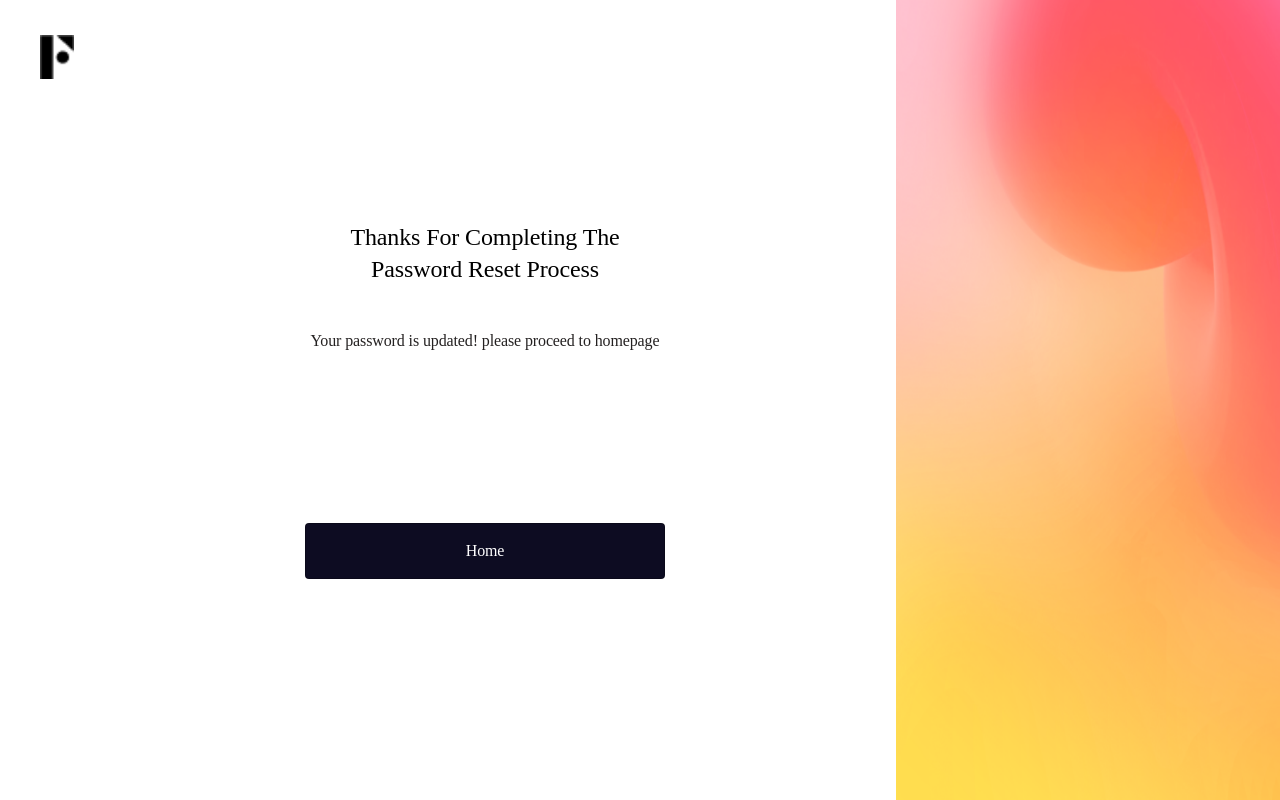
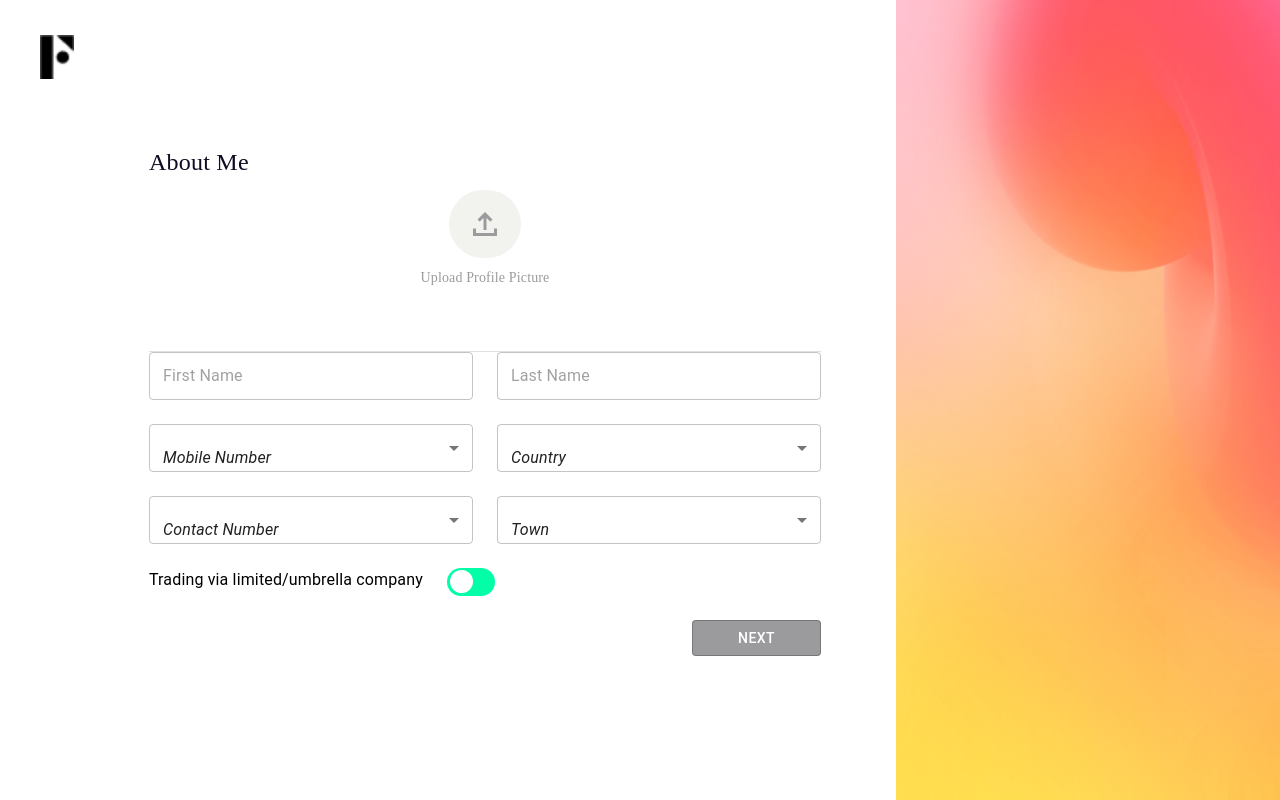
Before and after one commit to sunil2798/BuilderDesign, a React (Create React App) app: page /signupformik in a window 1280 px wide. Built offline with nearby package versions, Linux system fonts and the light colour scheme.

Commit message:
working on Aboutme

```diff
--- a/src/component/vishal/SignUpFormik.jsx
+++ b/src/component/vishal/SignUpFormik.jsx
@@ -4,6 +4,7 @@ import logoV from "../../img/logoV.png";
 import SignUp from "./signupScreenComponent/SignUp";
 import ForgotPass from "./signupScreenComponent/ForgotPass";
 import PasswordSuccess from "./signupScreenComponent/PasswordSuccess";
+import AboutMe from "./signupScreenComponent/AboutMe";
 
 
 export default class SignUpFormik extends Component {
@@ -41,7 +42,8 @@ export default class SignUpFormik extends Component {
         <div style={webStyle.logInLeft}>
           <div
             style={{
-              width: "360px",
+              // width: "360px", // use this for SignUp,ForgotPass,PasswordSuccess
+              width: "672px",  // use this
               gap: "8px",
               flexShrink: "0",
             }}
@@ -50,7 +52,8 @@ export default class SignUpFormik extends Component {
 
             {/* <SignUp /> */}
             {/* <ForgotPass /> */}
-            <PasswordSuccess />
+            {/* <PasswordSuccess /> */}
+            <AboutMe />
 
             {/* change component structure start */}
           </div>
--- a/src/component/vishal/editProfile.css
+++ b/src/component/vishal/editProfile.css
@@ -7,3 +7,6 @@
   width: 100% !important;
   align-self: center !important;
 }
+.MuiMenu-list {
+  background-color: #fff;
+}
--- /dev/null
+++ b/src/component/vishal/signupScreenComponent/AboutMe.jsx
@@ -0,0 +1,211 @@
+import {
+  Box,
+  Button,
+  MenuItem,
+  Select,
+  TextField,
+  Typography,
+} from "@material-ui/core";
+import React, { Component } from "react";
+import upload from "../../../img/upload.png";
+import "./aboutMe.css";
+
+export default class AboutMe extends Component {
+  constructor(props) {
+    super(props);
+    this.state = {
+      age: "",
+      personName: [],
+    };
+  }
+
+  dropDownHandle = (event) => {
+    this.setState({
+      age: event.target.values,
+    });
+  };
+
+  render() {
+    return (
+      <div
+        style={{ maxWidth: "672px", display: "flex", flexDirection: "column" }}
+      >
+        <Typography
+          style={{
+            fontFamily: "Silka",
+            color: "#0D0C22",
+            fontSize: "24px",
+            fontWeight: 500,
+            fontStyle: "normal",
+            lineHeight: "-0.15px",
+          }}
+        >
+          About Me
+        </Typography>
+
+        <Box
+          style={{
+            display: "flex",
+            flexDirection: "column",
+            alignItems: "center",
+            gap: "10px",
+            marginTop: "10px",
+            paddingBottom: "64px",
+            borderBottom: "1px solid #DFDFDF",
+          }}
+        >
+          <Box
+            style={{
+              Height: "72px",
+              width: "72px",
+              borderRadius: "60px",
+              backgroundColor: "#F2F3EE",
+              padding: "16px",
+              flexShrink: 0,
+              display: "flex",
+              justifyContent: "center",
+              alignItems: "center",
+            }}
+          >
+            <img
+              style={{ width: "36px", height: "36px" }}
+              src={upload}
+              alt="profileImg"
+            />
+          </Box>
+          <Box>
+            <Typography
+              style={{
+                fontFamily: "Silka",
+                color: "#9B9B9D",
+                fontSize: "14px",
+                fontWeight: 500,
+                fontStyle: "normal",
+                lineHeight: "19.36px",
+              }}
+            >
+              Upload Profile Picture
+            </Typography>
+          </Box>
+        </Box>
+        <Box
+          style={{
+            maxWidth: "672px",
+            display: "flex",
+            flexDirection: "column",
+            gap: "24px",
+          }}
+        >
+          <Box style={{ maxWidth: "672px", display: "flex", gap: "24px" }}>
+            <TextField
+              variant="outlined"
+              placeholder="First Name"
+              style={{ height: "48px", Width: "50%" }}
+            />
+            <TextField
+              variant="outlined"
+              placeholder="Last Name"
+              style={{ height: "48px", Width: "50%" }}
+            />
+          </Box>
+          {/* =================== */}
+          <Box style={{ width: "100%", display: "flex", gap: "24px" }}>
+            <Box style={{ position: "relative" }}>
+              <Select
+                className="aboutMe"
+                variant="outlined"
+                style={{ height: "48px", width: "324px" }}
+                value={this.state.age}
+                onChange={this.dropDownHandle}
+                displayEmpty
+                inputProps={{ "aria-label": "Without label" }}
+              >
+                <MenuItem value="">
+                  <em>Mobile Number</em>
+                </MenuItem>
+                <MenuItem value={10}>Ten</MenuItem>
+                <MenuItem value={20}>Twenty</MenuItem>
+                <MenuItem value={30}>Thirty</MenuItem>
+              </Select>
+            </Box>
+
+            <Box style={{ position: "relative" }}>
+              <Select
+                variant="outlined"
+                className="aboutMe"
+                style={{ height: "48px", width: "324px" }}
+                placeholder="Country"
+                value={this.state.age}
+                onChange={this.dropDownHandle}
+                displayEmpty
+                inputProps={{ "aria-label": "Without label" }}
+              >
+                <MenuItem value="">
+                  <em>Country</em>
+                </MenuItem>
+                <MenuItem value={10}>Ten</MenuItem>
+                <MenuItem value={20}>Twenty</MenuItem>
+                <MenuItem value={30}>Thirty</MenuItem>
+              </Select>
+            </Box>
+          </Box>
+          {/* ------------------------ */}
+          <Box style={{ width: "100%", display: "flex", gap: "24px" }}>
+            <Box style={{ position: "relative" }}>
+              <Select
+                className="aboutMe"
+                variant="outlined"
+                style={{ height: "48px", width: "324px" }}
+                value={this.state.age}
+                onChange={this.dropDownHandle}
+                displayEmpty
+                inputProps={{ "aria-label": "Without label" }}
+              >
+                <MenuItem value="">
+                  <em>Contact Number</em>
+                </MenuItem>
+                <MenuItem value={10}>Ten</MenuItem>
+                <MenuItem value={20}>Twenty</MenuItem>
+                <MenuItem value={30}>Thirty</MenuItem>
+              </Select>
+            </Box>
+
+            <Box style={{ position: "relative" }}>
+              <Select
+                variant="outlined"
+                className="aboutMe"
+                style={{ height: "48px", width: "324px" }}
+                placeholder="Country"
+                value={this.state.age}
+                onChange={this.dropDownHandle}
+                displayEmpty
+                inputProps={{ "aria-label": "Without label" }}
+              >
+                <MenuItem value="">
+                  <em>Town</em>
+                </MenuItem>
+                <MenuItem value={10}>Ten</MenuItem>
+                <MenuItem value={20}>Twenty</MenuItem>
+                <MenuItem value={30}>Thirty</MenuItem>
+              </Select>
+            </Box>
+          </Box>
+          <Box style={{ display: "flex", gap: "24px" }}>
+            <Typography>Trading via limited/umbrella company</Typography>
+            <label class="switch">
+              <input
+                type="checkbox"
+                checked={this.state.checked}
+                onChange={this.handleChange}
+              />
+              <span class="slider round"></span>
+            </label>
+          </Box>
+          <Box style={{textAlign:"end"}}>
+            <Button variant="outlined" style={{backgroundColor:"#9B9B9D",color:"#FFF",width:"129px",textWrap:"nowrap", whiteSpace:"nowrap",}}>Next</Button>
+          </Box>
+        </Box>
+      </div>
+    );
+  }
+}
--- /dev/null
+++ b/src/component/vishal/signupScreenComponent/aboutMe.css
@@ -0,0 +1,67 @@
+.MuiMenu-list {
+  background-color: #fff;
+}
+.MuiPopover-root {
+  position: absolute !important;
+  top:60px !important;
+}
+
+/* toggle css */
+.switch {
+  position: relative;
+  display: inline-block;
+  width: 48px;
+  height: 28px;
+}
+
+.switch input {
+  opacity: 0;
+  width: 0;
+  height: 0;
+}
+
+.slider {
+  position: absolute;
+  cursor: pointer;
+  top: 0;
+  left: 0;
+  right: 15px;
+  bottom: 0;
+  background-color: #00FFA7 !important;
+  -webkit-transition: .4s;
+  transition: .4s;
+  width: 48px;
+}
+
+.slider:before {
+  position: absolute;
+  content: "";
+  height: 23px;
+  width: 23px;
+  left: 3px;
+  bottom: 3px;
+  background-color: #FFF;
+  -webkit-transition: .4s;
+  transition: .4s;
+}
+
+input:checked+.slider {
+  background-color: #00FFA7 !important;
+}
+
+input:focus+.slider {
+  box-shadow: 0 0 1px #FFF;
+}
+
+input:checked+.slider:before {
+  -webkit-transform: translateX(20px);
+  -ms-transform: translateX(20px);
+  transform: translateX(20px);
+}
+  /* Rounded sliders */
+.slider.round {
+  border-radius: 50px;
+}
+.slider.round:before {
+  border-radius: 50%;
+}
```
Also changed, not shown: src/img/upload.png (added).
